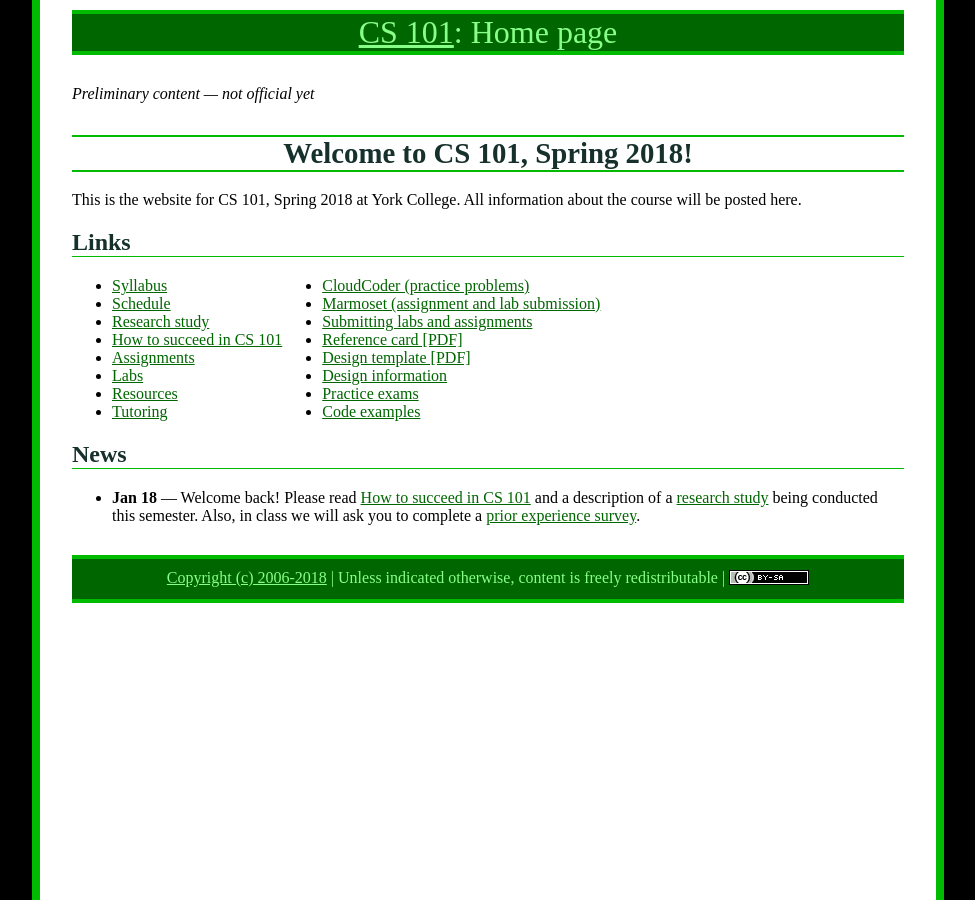
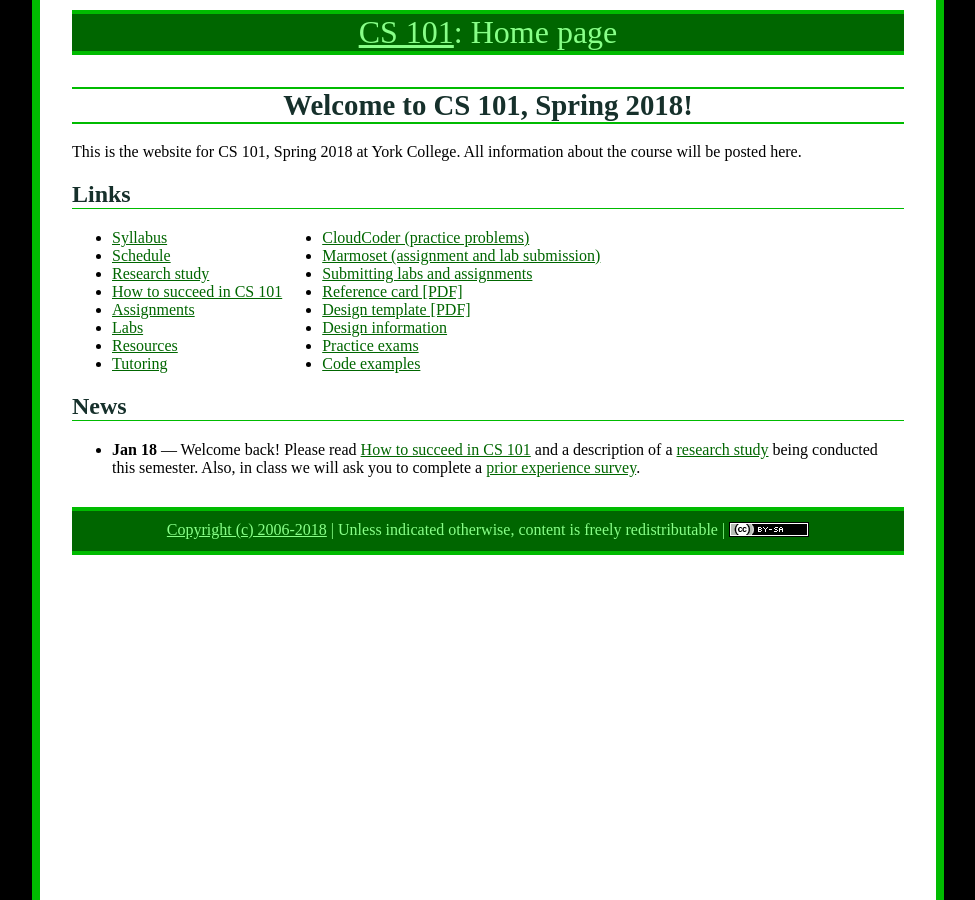
Before and after one commit to ycpcs/cs101-spring2018, a Jekyll site: the page built from index.md, in a window 1280 px wide. Shown: the whole page, without its empty margins (152-1127 px from the left). Built offline with Jekyll 4.4.1, drawn with Linux system fonts in a browser that asks for light colours.

Commit message:
make official

```diff
--- a/_layouts/default.html
+++ b/_layouts/default.html
@@ -10,7 +10,6 @@
 			<div id="back"></div>
 			<div id="content">
 				<div id="header"><a href="{{site.baseurl}}/">{{site.coursename}}</a>: {{page.title}}</div>
-				<i>Preliminary content &mdash; not official yet</i>
 				{{content}}
 				<div id="footer">
 					<a href="{{site.baseurl}}/README.html">Copyright (c) 2006-2018</a> |
```
